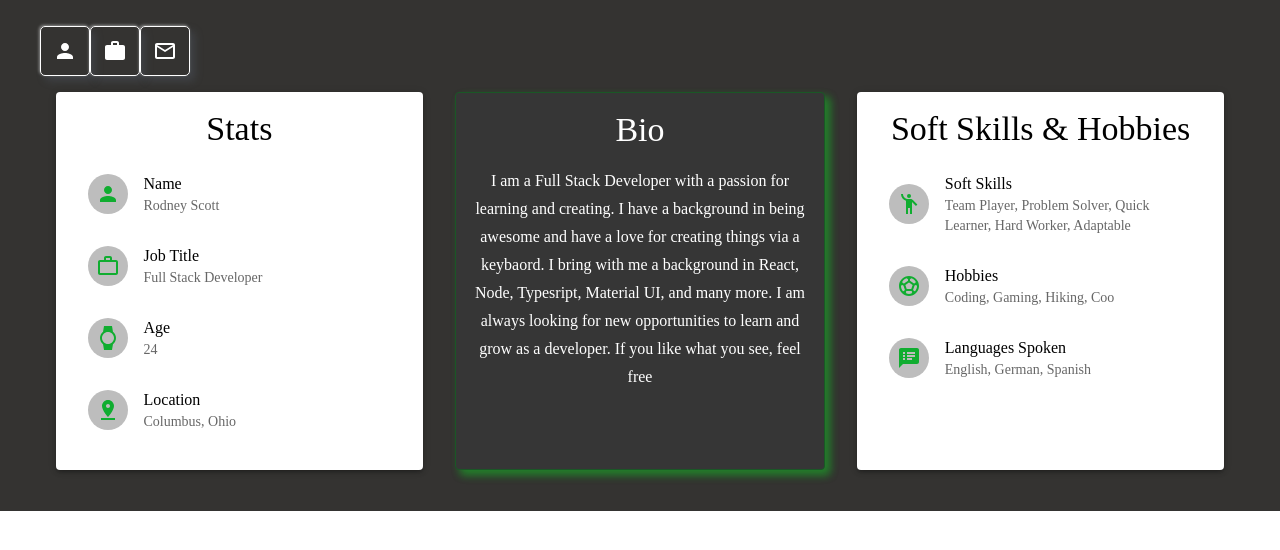
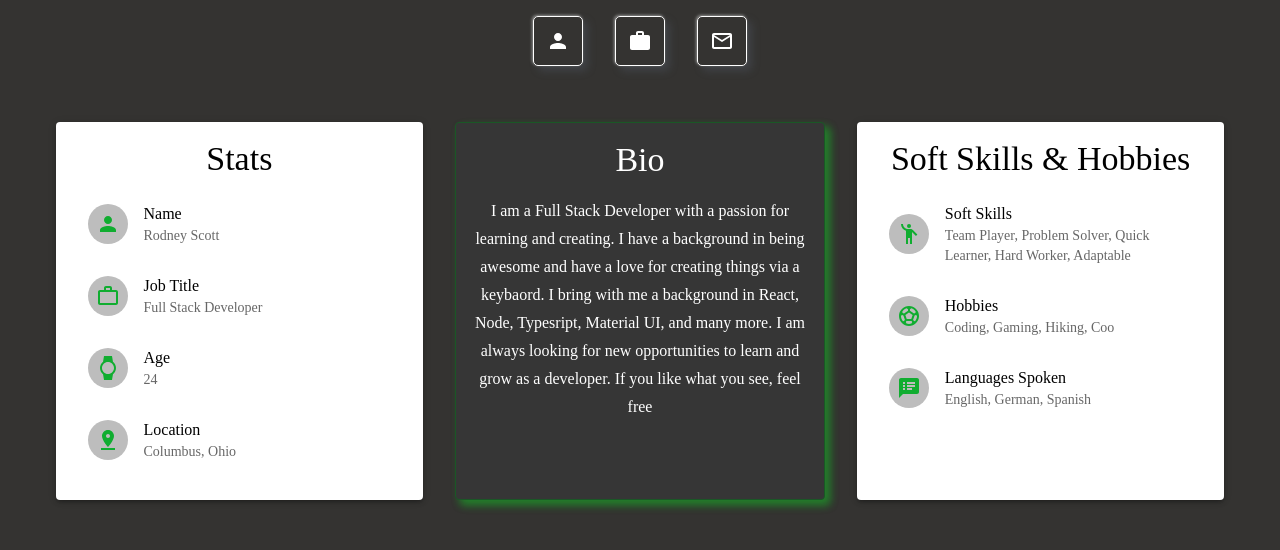
Before and after one commit to Rod0352/rsPortfolio, a React (Create React App) app: page / in a window 1280 px wide. Shown: the top 550 px of the page. Built offline with nearby package versions, Linux system fonts and the light colour scheme.

Commit message:
fixey fix fix

```diff
--- a/src/App.tsx
+++ b/src/App.tsx
@@ -53,32 +53,33 @@ function App() {
 
   return (
     <ThemeProvider theme={theme}>
+      <BrowserRouter>
+        <SideBar />
         <Box
           sx={{
             bgcolor: "primary.main",
-          // height: "66vw",
+            height: "100%",
             alignItems: "center",
             overflow: "auto",
             display: "flex",
             justifyContent: "center",
             padding: "2%",
+            marginTop: "5rem",
           }}
         >
           {textDone ? (
-          <BrowserRouter>
             <Box>
-              <SideBar />
               <Routes>
                 <Route index element={<AboutMe />} />
                 <Route path="/projects" element={<Projects />} />
                 <Route path="/contact" element={<Contact />} />
               </Routes>
             </Box>
-          </BrowserRouter>
           ) : (
             <GreettingText />
           )}
         </Box>
+      </BrowserRouter>
       {/* </Box> */}
     </ThemeProvider>
   );
--- a/src/components/SideBar.tsx
+++ b/src/components/SideBar.tsx
@@ -6,28 +6,26 @@ import { useNavigate } from "react-router-dom";
 export const SideBar = () => {
   const navigate = useNavigate();
 
-  const sidebarIcons = [
+  const icons = [
     { icon: <Person />, name: "About Me", route: "/" },
     { icon: <Work />, name: "Things I've Made", route: "/projects" },
     { icon: <MailOutline />, name: "Reach out!", route: "/contact" },
   ];
+
   return (
     <Box
       sx={{
-        // height: "100%",
-        // transform: "translateZ(0px)",
-        // flexGrow: 1,
-        // position: "absolute",
-        display: "contents",
+        display: "flex",
         flexDirection: "row",
         top: "0",
+        width: "100%",
+        justifyContent: "center",
         position: "fixed",
-        // left: "0",
-        // zIndex: 100,
-        // width: "100%",
+        zIndex: 7,
+        backgroundColor: " #343331",
       }}
     >
-      {sidebarIcons.map((icon, index) => (
+      {icons.map((icon, index) => (
         <Tooltip title={icon.name} placement="right">
           <IconButton
             size={"large"}
@@ -39,7 +37,7 @@ export const SideBar = () => {
                 "-1px -1px 3px rgba(255,255,255,0.45), 5px 5px 9px rgba(94,104,121,0.3)",
               border: "1px #ffffff solid",
               fontSize: "6rem",
-              // transform: "scale(1)",
+              margin: "1rem",
             }}
             onClick={() => navigate(icon.route)}
           >
--- a/src/index.tsx
+++ b/src/index.tsx
@@ -3,6 +3,7 @@ import { createRoot } from "react-dom/client";
 import App from "./App";
 const css = `
   body {
+    background-color: #343331;
     margin: 0;
     padding: 0;
     box-sizing: border-box;
```
Lines whose indentation alone changed are shown as unchanged.
